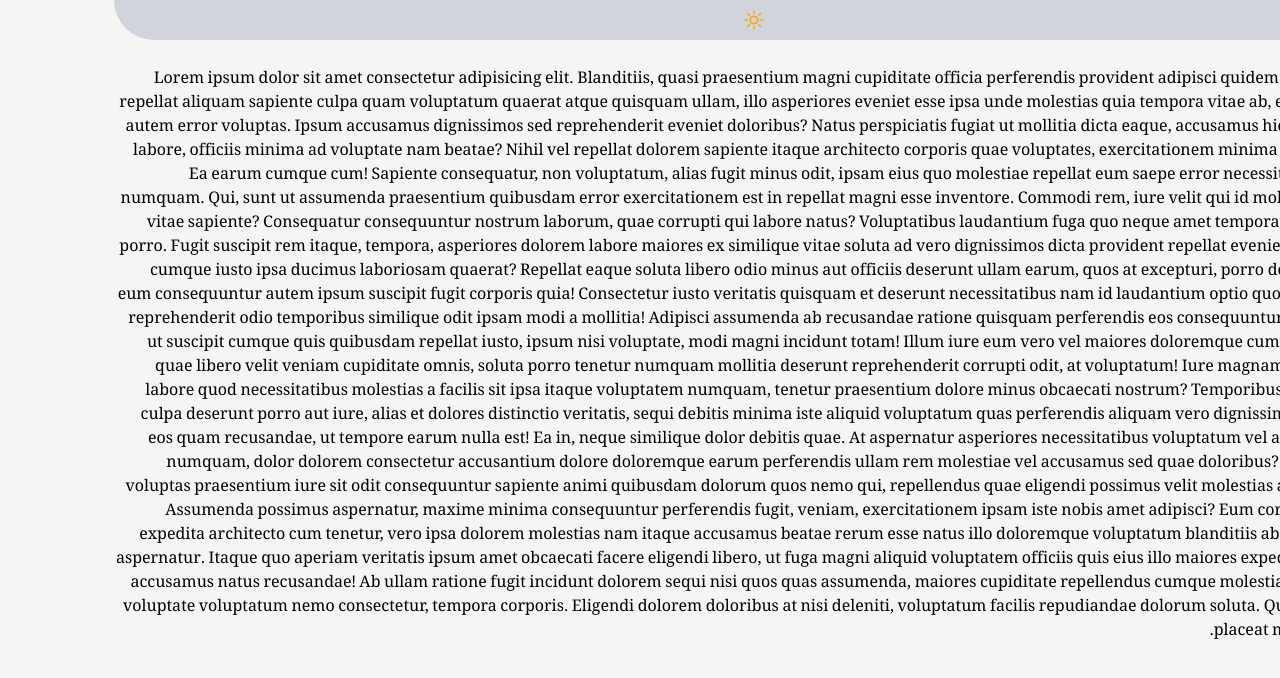
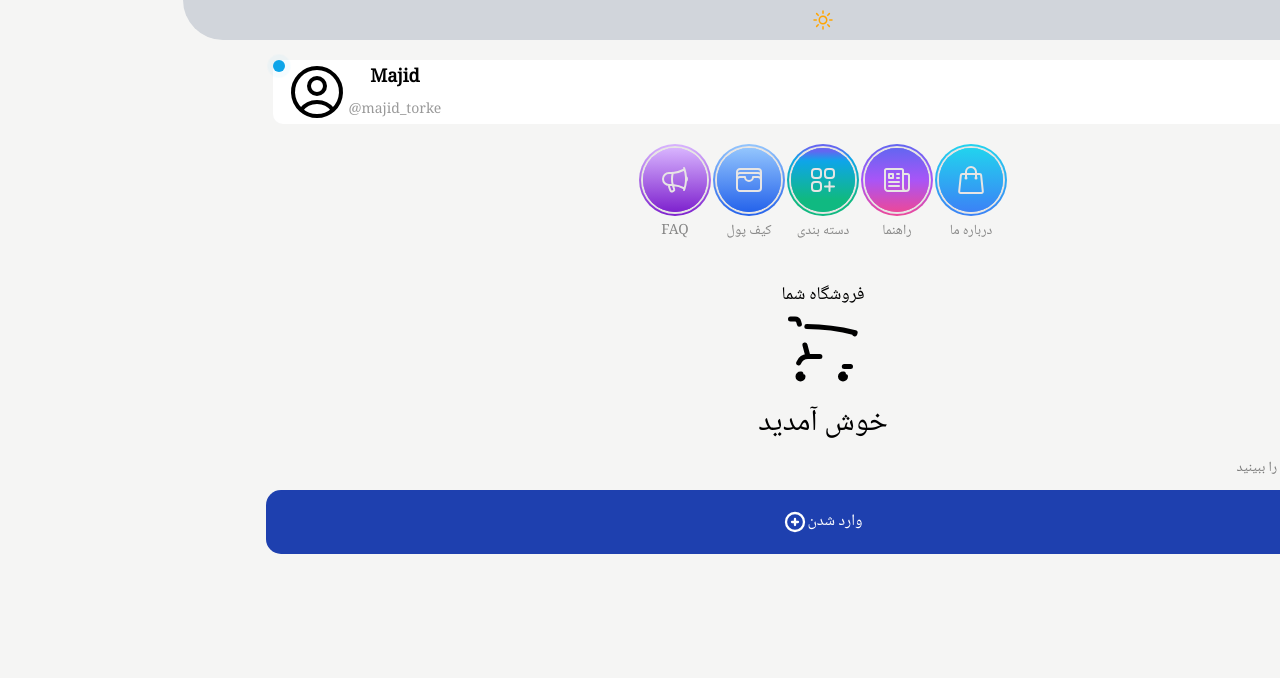
Before and after one commit to RahmanTavakoli/react-miniapp, a React (Create React App) app: page /Home in a window 1280 px wide. Shown: the top 678 px of the page. Built offline with nearby package versions, Linux system fonts and the light colour scheme.

Commit message:
change route

```diff
--- a/src/App.js
+++ b/src/App.js
@@ -36,21 +36,22 @@ function App() {
       ) : (
         <Router>
           <ThemeSwitcher />
-          <Routes>
-            <Route path='/' element={ <Home />}/>
-            <Route path='/WelcomeMessage' element={ <WelcomeMessage />}/>
-            <Route path='/GettingStart' element={ <GettingStart />}/>
-            <Route path='/BotInfo' element={ <BotInfo />}/>
-            <Route path='/Template' element={ <Template />}/>
-            <Route path='/Bot&Adminvalidated' element={ <BotAdminvalidated />}/>
-            <Route path='/Dashboard' element={ <Dashboard />}/>
-            <Route path='/AboutUs' element={ <AboutUs />}/>
-            <Route path='/Help' element={ <Help />}/>
-            <Route path='/Category' element={ <Category />}/>
-            <Route path='/Wallet' element={ <Wallet />}/>
-            <Route path='/FAQ' element={ <FAQ />}/>
-            <Route path='*' element={ <Error404 />}/>
-          </Routes>
+        <Routes>
+          <Route path='/' element={ <Home />}/>
+          <Route path='/Home' element={ <Home />}/>
+          <Route path='/Home/WelcomeMessage' element={ <WelcomeMessage />}/>
+          <Route path='/Home/WelcomeMessage/GettingStart' element={ <GettingStart />}/>
+          <Route path='/Home/WelcomeMessage/GettingStart/BotInfo' element={ <BotInfo />}/>
+          <Route path='/Home/WelcomeMessage/GettingStart/BotInfo/Template' element={ <Template />}/>
+          <Route path='/Home/WelcomeMessage/GettingStart/BotInfo/Template/Bot&Adminvalidated' element={ <BotAdminvalidated />}/>
+          <Route path='/Home/WelcomeMessage/GettingStart/BotInfo/Template/Bot&Adminvalidated/Dashboard' element={ <Dashboard />}/>
+          <Route path='/Home/AboutUs' element={ <AboutUs />}/>
+          <Route path='/Home/Help' element={ <Help />}/>
+          <Route path='/Home/Category' element={ <Category />}/>
+          <Route path='/Home/Wallet' element={ <Wallet />}/>
+          <Route path='/Home/FAQ' element={ <FAQ />}/>
+          <Route path='*' element={ <Error404 />}/>
+        </Routes>
         </Router>
       )}
     </section>
--- a/src/Pages/BotAdminvalidated.js
+++ b/src/Pages/BotAdminvalidated.js
@@ -1,3 +1,4 @@
+import { Link } from "react-router-dom"
 import React from "react"
 
 export const BotAdminvalidated=()=>{
@@ -30,12 +31,12 @@ export const BotAdminvalidated=()=>{
                          <h1 class="text-[17px] opacity-90 text-blue-500 dark:text-blue-300 mx-2"> قالب محصولات غذایی </h1>
                      </section>
                 </div>
-                <div id="" class="mt-1">
+                <Link to="/Home/WelcomeMessage/GettingStart/BotInfo/Template/Bot&Adminvalidated/Dashboard" class="mt-1">
                     <a href="index1.html" id="submitButton"
                         class=" mt-40 p-3 bg-sky-500  dark:bg-sky-700 rounded-[15px] m-3 w-[87%] flex justify-center mx-auto text-white">
                         راه اندازی فروشگاه
                     </a>
-                </div>
+                </Link>
                 {/* <!-- End Toggle Content --> */}
         </div>
         </React.Fragment>
--- a/src/Pages/BotInfo.js
+++ b/src/Pages/BotInfo.js
@@ -89,7 +89,7 @@ export const BotInfo = () => {
                 </p>
                 {/* Submit Button */}
                 {isFormValid && (
-                    <Link to="/Template" id="submitButton" className="mt-40 p-4 bg-sky-500 dark:bg-sky-800 rounded-[15px] m-3 w-[87%] flex justify-center mx-auto text-white">
+                    <Link to="/Home/WelcomeMessage/GettingStart/BotInfo/Template" id="submitButton" className="mt-40 p-4 bg-sky-500 dark:bg-sky-800 rounded-[15px] m-3 w-[87%] flex justify-center mx-auto text-white">
                         بعدی
                         <span className="ps-2">
                             <svg xmlns="http://www.w3.org/2000/svg" fill="none" viewBox="0 0 24 24" strokeWidth="1.5" stroke="currentColor" className="size-6">
--- a/src/Pages/GettingStart.js
+++ b/src/Pages/GettingStart.js
@@ -96,7 +96,7 @@ export const GettingStart = () => {
                 )}
                 {selectedOption === 'no-bot' && (
                     <div id="no-bot-extra-content" className="mt-80">
-                        <Link to="/BotInfo" id="submitButton" className="mt-40 p-4 bg-sky-500 dark:bg-sky-800 rounded-[15px] m-3 w-[87%] flex justify-center mx-auto text-white">بعدی
+                        <Link to="/Home/WelcomeMessage/GettingStart/BotInfo" id="submitButton" className="mt-40 p-4 bg-sky-500 dark:bg-sky-800 rounded-[15px] m-3 w-[87%] flex justify-center mx-auto text-white">بعدی
                             <span className="ps-2">
                                 <svg xmlns="http://www.w3.org/2000/svg" fill="none" viewBox="0 0 24 24" strokeWidth="1.5" stroke="currentColor" className="size-6">
                                     <path strokeLinecap="round" strokeLinejoin="round" d="M6.75 15.75 3 12m0 0 3.75-3.75M3 12h18" />
--- a/src/Pages/Home.js
+++ b/src/Pages/Home.js
@@ -1,6 +1,5 @@
 import { Link } from "react-router-dom";
 import React from "react"
-import imgSrc from '../img/chpic.su_-_AniDucks_043-ezgif.com-resize.gif';
 
 export const Home=()=>{
     return (
@@ -41,7 +40,7 @@ export const Home=()=>{
         <div className="flex justify-center">
              {/* <!-- AboutUs -->  */}
             <div>
-                <Link  to='/AboutUs'>
+                <Link  to='/Home/AboutUs'>
                 <button className="ring-0 bg-gradient-to-b from-cyan-400 to-blue-500 rounded-full p-1 focus:ring-blue-100 focus:ring-0">
                     <div className="ring-2 ring-stone-200 bg-gradient-to-b from-cyan-400 to-blue-500 p-4 rounded-full dark:ring-gray-800">
                         <span className="text-stone-200 ">
@@ -58,7 +57,7 @@ export const Home=()=>{
             </div>
             {/* <!-- Tutorial -->  */}
             <div>
-                <Link to='/Help'>
+                <Link to='/Home/Help'>
                 <button className="ring-0 bg-gradient-to-b from-indigo-500 via-purple-500 to-pink-500 rounded-full mx-0.5 p-1 focus:ring-blue-100 focus:ring-0">
                     <div className="ring-2 ring-stone-200 bg-gradient-to-b from-indigo-500 via-purple-500 to-pink-500 p-4 rounded-full  dark:ring-gray-800">
                         <span className="text-stone-200 ">
@@ -75,7 +74,7 @@ export const Home=()=>{
             </div>
              {/* <!-- Category -->  */}
             <div>
-                <Link to='/Category'>
+                <Link to='/Home/Category'>
                 <button
                     className="ring-0 bg-gradient-to-b from-indigo-500 from-5% via-sky-500 via-20% to-emerald-500 to-80% rounded-full p-1 focus:ring-blue-100 focus:ring-0">
                     <div className="ring-2 ring-stone-200 bg-gradient-to-b from-indigo-500 from-5% via-sky-500 via-20% to-emerald-500 to-80% p-4 rounded-full  dark:ring-gray-800">
@@ -93,7 +92,7 @@ export const Home=()=>{
             </div>
              {/* <!-- Wallet -->  */}
             <div>
-                <Link to='/Wallet'>
+                <Link to='/Home/Wallet'>
                 <button className="ring-0 bg-gradient-to-b from-blue-300 to-blue-600 rounded-full mx-0.5 p-1 focus:ring-blue-100 focus:ring-0">
                     <div className="ring-2 ring-stone-200 bg-gradient-to-b from-blue-300 to-blue-600 p-4 rounded-full  dark:ring-gray-800">
                         <span className="text-stone-200 ">
@@ -111,7 +110,7 @@ export const Home=()=>{
             </div>
              {/* <!-- FAQ -->  */}
             <div>
-                <Link to='/FAQ'>
+                <Link to='/Home/FAQ'>
                 <button
                     className="ring-0 bg-gradient-to-b from-purple-300 to-purple-700 rounded-full p-1 focus:ring-blue-100 focus:ring-0">
                     <div className="ring-2 ring-stone-200 bg-gradient-to-b from-purple-300 to-purple-700 p-4 rounded-full  dark:ring-gray-800">
@@ -140,7 +139,7 @@ export const Home=()=>{
             <h1 className="text-[30px] m-3 text-center ">خوش آمدید</h1>
             <p className="text-sm ms-7 opacity-50">در اینجا میتوانید فروشگاه خود را ببینید</p>
         </div>
-        <Link to="/WelcomeMessage" className="p-5 bg-blue-800 rounded-[15px] m-3 w-[87%] flex justify-center mx-auto text-white">وارد شدن
+        <Link to="/Home/WelcomeMessage" className="p-5 bg-blue-800 rounded-[15px] m-3 w-[87%] flex justify-center mx-auto text-white">وارد شدن
             <span classNameName="ps-2">
                 <svg xmlns="http://www.w3.org/2000/svg" fill="none" viewBox="0 0 24 24" stroke-width="2.3" stroke="currentColor" className="size-6">
                     <path stroke-linecap="round" stroke-linejoin="round" d="M12 9v6m3-3H9m12 0a9 9 0 1 1-18 0 9 9 0 0 1 18 0Z" />
--- a/src/Pages/Template.js
+++ b/src/Pages/Template.js
@@ -104,7 +104,7 @@ export const Template = () => {
                 </p>
                 {/*  Toggle Content  */}
                 <div id="button-content" className={`mt-80 ${isChecked ? 'block' : 'hidden'}`}>
-                    <Link to="/Dashboard" id="submitButton"
+                    <Link to="/Home/WelcomeMessage/GettingStart/BotInfo/Template/Bot&Adminvalidated" id="submitButton"
                         className="mt-40 p-4 bg-sky-500 dark:bg-sky-800 rounded-[15px] m-3 w-[87%] flex justify-center mx-auto text-white">
                         بعدی
                         <span className="ps-2">
--- a/src/Pages/WelcomeMessage.js
+++ b/src/Pages/WelcomeMessage.js
@@ -14,7 +14,7 @@ export const WelcomeMessage=()=>{
                 میتوانید فروشگاه شخصی خود را بدون نیاز هیچ دانش خاصی بدون برنامه نویس در پیام رسان تلگرام بسازید و شخصی
                 سازی کنید آسان و منعطف</p>
         </div>
-        <Link to="/GettingStart"
+        <Link to="/Home/WelcomeMessage/GettingStart"
             class="p-4 bg-sky-600 rounded-[15px] my-12 w-[87%] flex justify-center mx-auto font-semibold text-white">برو بریم
         </Link>
 
```
